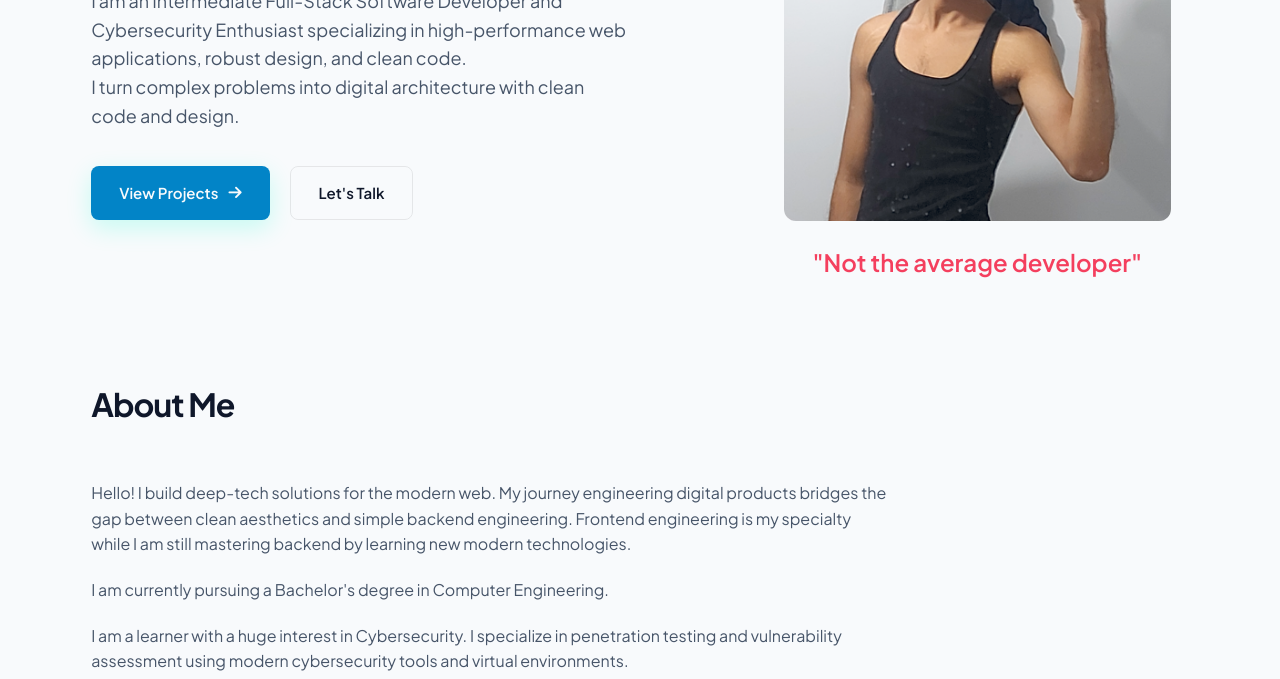
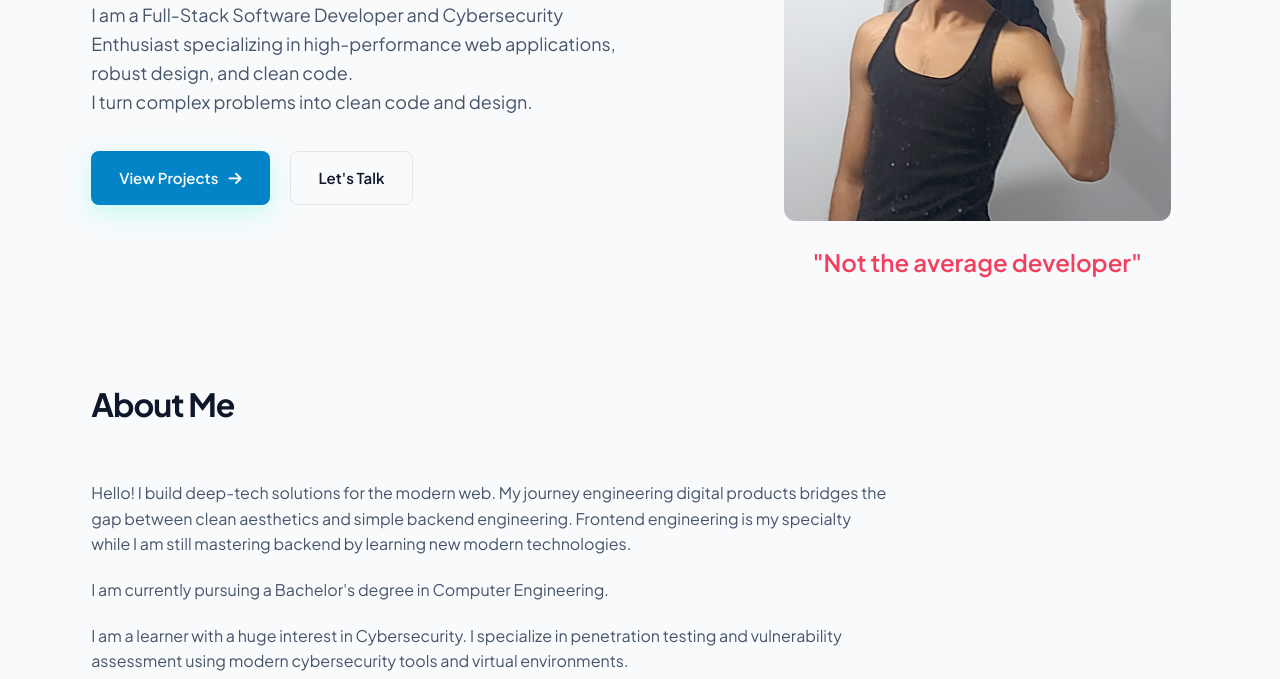
Before and after one commit to Bhuwan-netizen/index, a website: page index.html in a window 1280 px wide. Shown: the part 421-1100 px from the top of the page. Drawn offline with Linux system fonts and the light colour scheme.

Commit message:
Update index.html

```diff
--- a/index.html
+++ b/index.html
@@ -39,8 +39,8 @@
     <section id="hero" class="container">
         <div class="hero-content">
             <h1>Welcome to my digital <br><span class="glow-text">Architecture.</span></h1>
-            <p class="hero-subtitle">I am an Intermediate Full-Stack Software Developer and Cybersecurity Enthusiast specializing in high-performance web applications, robust design, and clean code. <br>
-            I turn complex problems into digital architecture with clean code and design.</p>
+            <p class="hero-subtitle">I am a Full-Stack Software Developer and Cybersecurity Enthusiast specializing in high-performance web applications, robust design, and clean code. <br>
+            I turn complex problems into clean code and design.</p>
 
             <div class="hero-cta">
                 <a href="#projects" class="btn btn-primary">View Projects <i class="fa-solid fa-arrow-right"></i></a>
```
